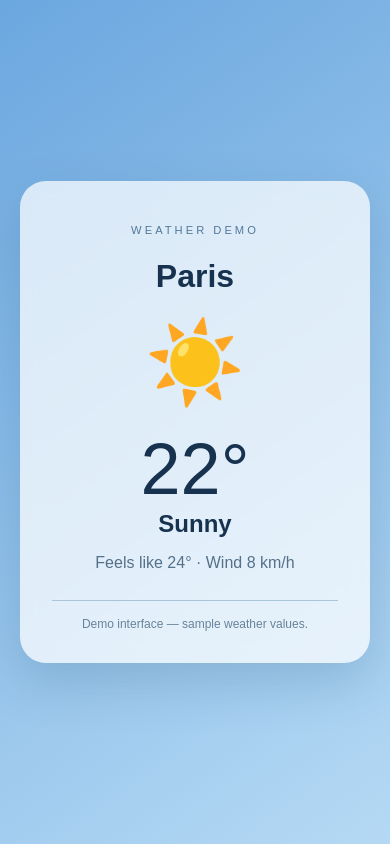
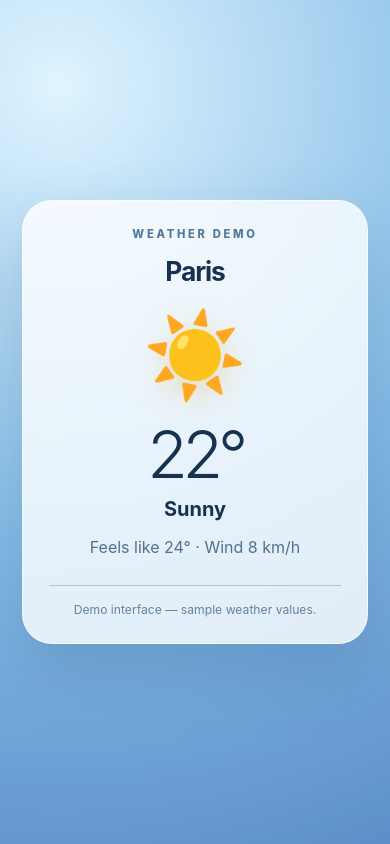
Before and after one commit to saku168/weather-ui, a plain HTML site: page index.html in a window 390 px wide. Drawn offline with Linux system fonts and the light colour scheme.

Commit message:
Refresh responsive project design

```diff
--- a/style.css
+++ b/style.css
@@ -1 +1,11 @@
-*{box-sizing:border-box}body{margin:0;min-height:100vh;display:grid;place-items:center;padding:20px;font-family:Arial;background:linear-gradient(145deg,#6ba7df,#b5d9f4);color:#17324e}.weather{width:min(360px,100%);padding:32px;border-radius:26px;text-align:center;background:#ffffffb8;box-shadow:0 20px 50px #24547a33;backdrop-filter:blur(10px)}.tag{font-size:.7rem;letter-spacing:3px;color:#52799a}.sun{font-size:5rem;margin:18px}.temperature{font-size:4.5rem;font-weight:300;margin:0}.weather h2{margin:0 0 10px}.details{color:#54718a}.note{margin-top:28px;padding-top:16px;border-top:1px solid #aac5da;font-size:.75rem;color:#68839a}
+*{box-sizing:border-box}
+:root{font-family:Inter,ui-sans-serif,system-ui,-apple-system,"Segoe UI",sans-serif;color:#17324e}
+body{margin:0;min-height:100vh;display:grid;place-items:center;padding:22px;background:radial-gradient(circle at 15% 10%,#dff4ff,#85bce7 55%,#5c8fc9)}
+.weather{width:min(410px,100%);padding:clamp(26px,6vw,40px);border:1px solid #ffffffa8;border-radius:30px;text-align:center;background:#ffffffc9;box-shadow:0 28px 65px #24547a35;backdrop-filter:blur(16px)}
+.tag{margin:0;color:#52799a;font-size:.7rem;font-weight:800;letter-spacing:.24em}
+.weather h1{margin:14px 0 0;font-size:1.65rem;letter-spacing:-.04em}
+.sun{font-size:5.2rem;margin:16px 0;filter:drop-shadow(0 8px 12px #e3a33d45)}
+.temperature{margin:0;font-size:clamp(4rem,17vw,5.5rem);font-weight:300;letter-spacing:-.08em;line-height:1}
+.weather h2{margin:10px 0;font-size:1.25rem}
+.details{color:#54718a}
+.note{margin-top:28px;padding-top:16px;border-top:1px solid #aac5da;font-size:.76rem;color:#68839a}
```
